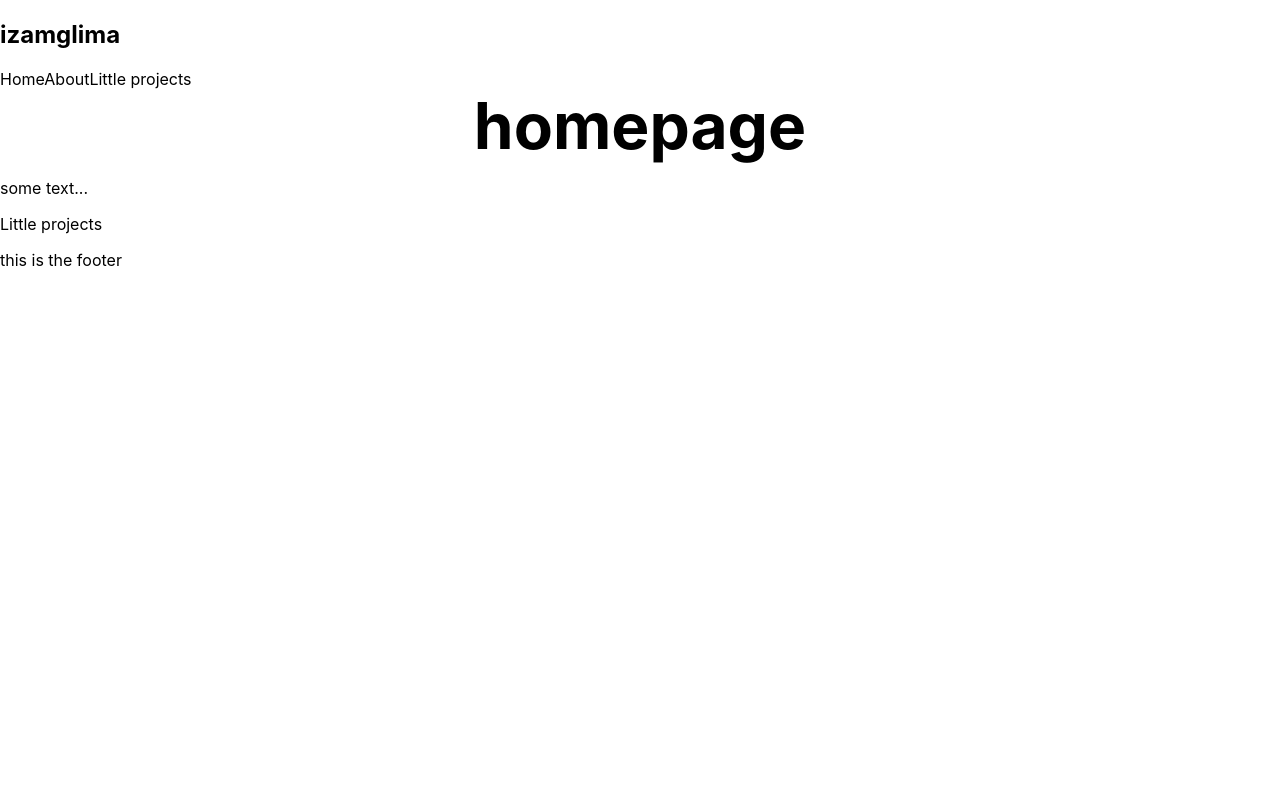
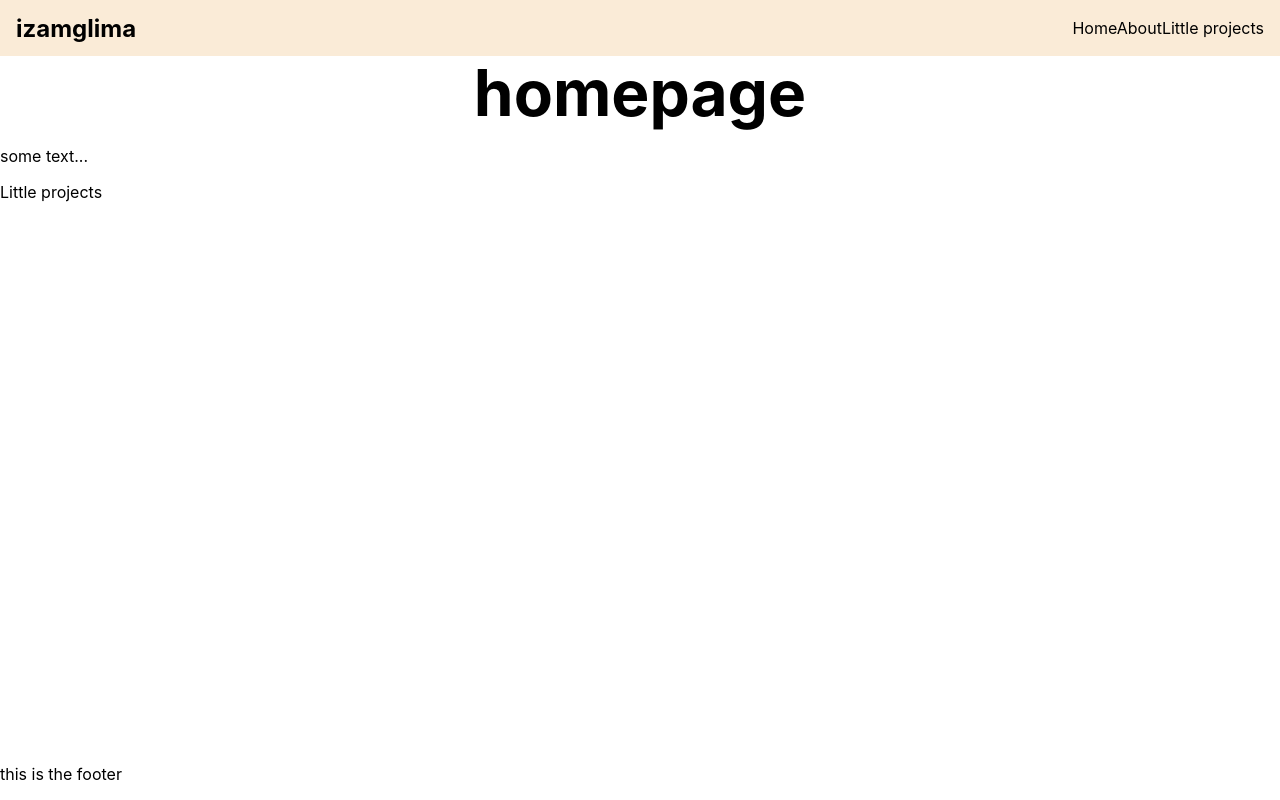
Before and after one commit to izamglima/izamglima.github.io, a Next.js app in the folder my-site-nextjs/: page / in a window 1280 px wide. Built offline with nearby package versions, Linux system fonts and the light colour scheme.

Commit message:
adding grid layout and flexbox

```diff
--- a/my-site-nextjs/components/Footer.js
+++ b/my-site-nextjs/components/Footer.js
@@ -1,6 +1,6 @@
 const Footer = () => {
   return (
-    <footer>
+    <footer className="footer">
         <p>this is the footer</p>
     </footer>
   )
--- a/my-site-nextjs/components/Layout.js
+++ b/my-site-nextjs/components/Layout.js
@@ -3,11 +3,11 @@ import Navbar from "./Navbar";
 
 const Layout = ({children}) => {
   return (
-      <div>
+      <>
         <Navbar />
         { children }
         <Footer />
-      </div>
+      </>
   )
 }
 
--- a/my-site-nextjs/components/Navbar.js
+++ b/my-site-nextjs/components/Navbar.js
@@ -3,12 +3,20 @@ import Link from "next/link";
 
 const Navbar = () => {
   return (
-    <nav>
-      <h1>izamglima</h1>
+    <nav className="navbar">
+      <div className="navbar__title">
+        <Link href="/">
+          <a>
+            <h1>izamglima</h1>
+          </a>
+        </Link>
+      </div>
       {/* <Image src="/path.png" width={100} height={77} /> */}
-      <Link href="/">Home</Link>
-      <Link href="/about"><a>About</a></Link>
-      <Link href="/projects"><a>Little projects</a></Link>
+      <div className="navbar__links">
+        <Link href="/"><a className="navbar__links--link">Home</a></Link>
+        <Link href="/about"><a className="navbar__links--link">About</a></Link>
+        <Link href="/projects"><a className="navbar__links--link">Little projects</a></Link>
+      </div>
     </nav>
   )
 }
--- a/my-site-nextjs/pages/index.js
+++ b/my-site-nextjs/pages/index.js
@@ -9,11 +9,11 @@ export default function Home() {
         <title>izamglima | Home</title>
         <meta name='keywords' content='Portifolio'/>
       </Head>
-    <div>
+      <main className='main'>
         <h1 className={styles.title}>homepage</h1>
         <p>some text... </p>
         <Link href="/projects"><a>Little projects</a></Link>
-    </div>
+      </main>
     </>
   )
 }
--- a/my-site-nextjs/styles/globals.css
+++ b/my-site-nextjs/styles/globals.css
@@ -2,6 +2,7 @@ html,
 body {
   padding: 0;
   margin: 0;
+  height: 100%;
   font-family: -apple-system, BlinkMacSystemFont, Segoe UI, Roboto, Oxygen,
     Ubuntu, Cantarell, Fira Sans, Droid Sans, Helvetica Neue, sans-serif;
 }
@@ -14,3 +15,82 @@ a {
 * {
   box-sizing: border-box;
 }
+
+#__next {
+  display: grid;
+  grid-template-rows: 3.5rem auto fit-content(4rem);
+  grid-template-areas: "header"
+                       "main"
+                       "footer";
+  height: 100%;
+}
+
+.main {
+  grid-area: main;
+}
+
+.navbar {
+  position: fixed;
+  display: flex;
+  justify-content: space-between;
+  align-items: center;
+  padding: 0 1rem;
+  background-color: antiquewhite;
+  grid-area: header;
+  width: 100%;
+  height: 3.5rem;
+}
+
+.navbar__title {
+  cursor: pointer;
+}
+
+.footer {
+  grid-area: footer;
+}
+
+.container-404 {
+  display: flex;
+  justify-content: center;
+  font-size: larger;
+  background: linear-gradient(rgb(251, 124, 124), rgb(250, 206, 123), rgb(254, 254, 126), rgb(126, 252, 126), rgb(126, 126, 250), rgb(193, 115, 248), rgb(249, 159, 249));
+  padding: 2rem;
+}
+
+.container-404__first-number,
+.container-404__second-number,
+.container-404__third-number {
+  display: flex;
+  margin: 1rem 1rem 0 1rem;
+}
+
+.container-404__column {
+  display: flex;
+  flex-direction: column;
+}
+
+.container-404__row {
+  display: flex;
+  align-items: center;
+}
+
+.container-404 span {
+  cursor: pointer;
+}
+
+.container-404 span:hover {
+  animation-name: spin;
+  animation-duration: 500ms;
+  animation-iteration-count: infinite;
+  animation-timing-function: linear;
+  perspective: 1000px;
+}
+
+@keyframes spin {
+  from {
+      transform:rotate(0deg);
+  }
+  to {
+      transform:rotate(360deg);
+  }
+}
```
Also changed, not shown: my-site-nextjs/pages/404.js (+88 -0 lines). Lines whose indentation alone changed are shown as unchanged.
